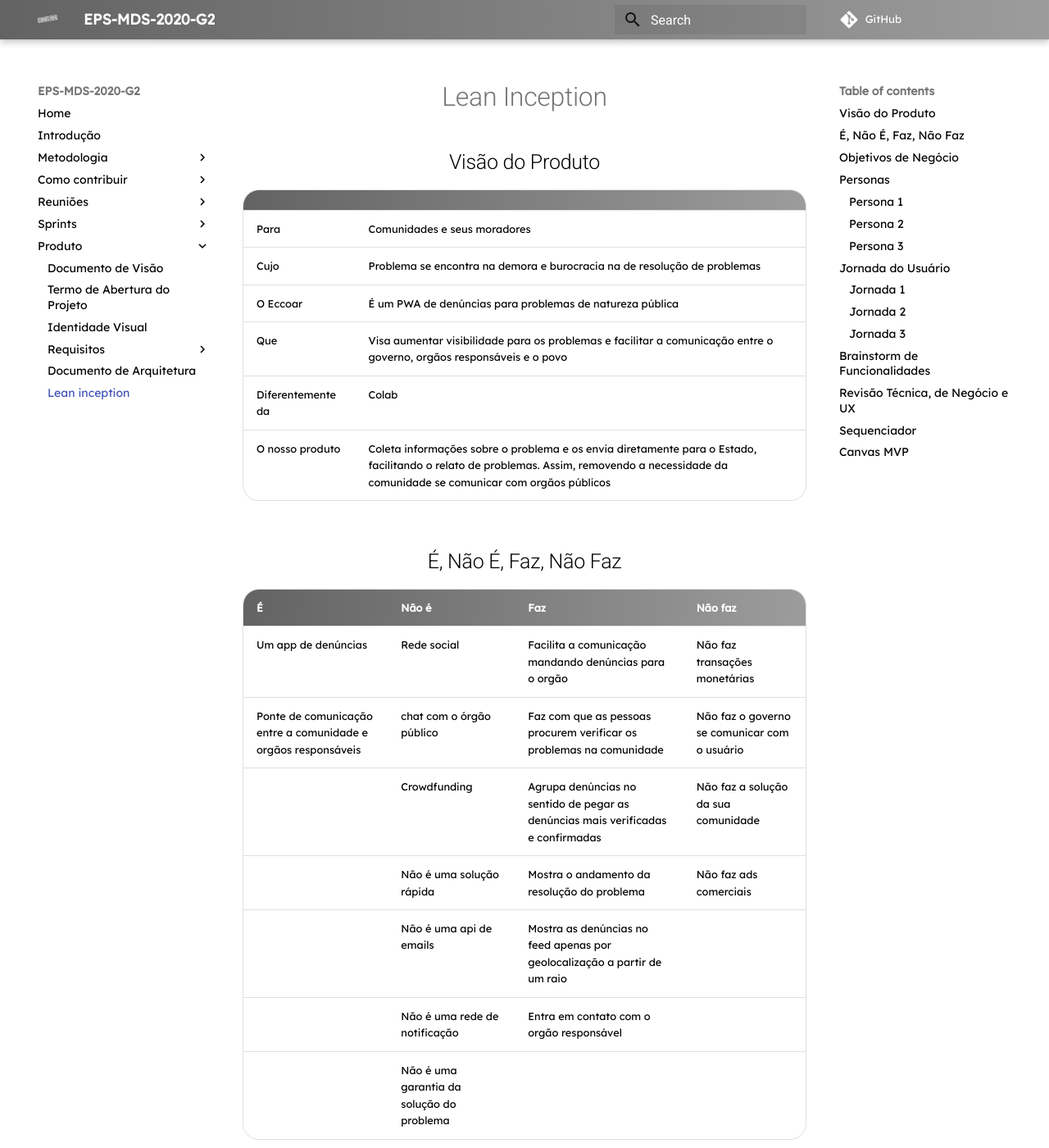
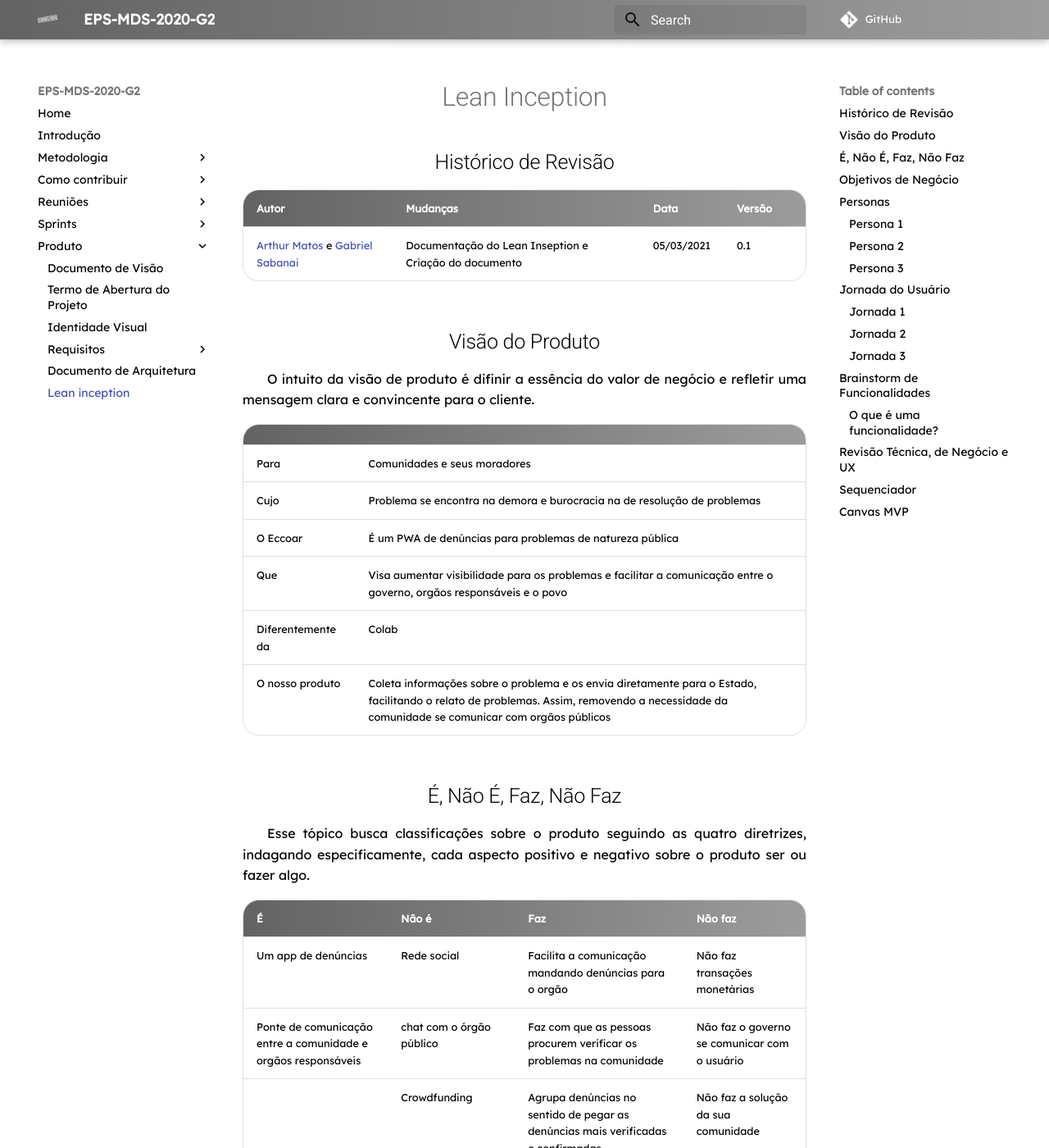
Before and after one commit to fga-eps-mds/2020.2-Eccoar, an MkDocs documentation site: the page built from docs/produto/lean-inception.md, in a window 1280 px wide and 1400 px high. Shown: the whole window at 82% size. Built offline with MkDocs 1.6.1 and Material for MkDocs 9.7.7, drawn with Linux system fonts in a browser that asks for light colours; some web fonts are replaced; comment, search, counter and statistics services are not loaded; old or Windows-style settings are respelled for this version of MkDocs; some of the changed text lies outside the part shown.

Commit message:
Adjustments based on PR's feedbacks

```diff
--- a/docs/produto/lean-inception.md
+++ b/docs/produto/lean-inception.md
@@ -1,6 +1,16 @@
 # Lean Inception
 
+## Histórico de Revisão
+
+|Autor|Mudanças|Data|Versão|
+|--|--|--|--|
+|[Arthur Matos](https://github.com/arthur-matos) e [Gabriel Sabanai](https://github.com/Sabanai104)| Documentação do Lean Inseption e Criação do documento |05/03/2021|0.1|
+
+
 ## Visão do Produto
+
+
+O intuito da visão de produto é difinir a essência do valor de negócio e refletir uma mensagem clara e convincente para o cliente.
 
 |||
 |-|-|
@@ -12,6 +22,9 @@
 |O nosso produto|Coleta informações sobre o problema e os envia diretamente para o Estado, facilitando o relato de problemas. Assim, removendo a necessidade da comunidade se comunicar com orgãos públicos|
 
 ## É, Não É, Faz, Não Faz
+
+Esse tópico busca classificações sobre o produto seguindo as quatro diretrizes, indagando especificamente, cada aspecto positivo e negativo sobre o produto ser ou fazer algo.
+
 | É | Não é | Faz | Não faz |
 |--|--|--|--|
 | Um app de denúncias | Rede social | Facilita a comunicação mandando denúncias para o orgão | Não faz transações monetárias |
@@ -25,6 +38,8 @@
 
 ## Objetivos de Negócio
 
+Este tópico é um auxílio no levantamento e esclarecimento dos objetivos do produto.
+
 | Engajar comunidade | Facilitar o relato de problemas | Buscar soluções às problemáticas | Dar visibilidade para os problemas |
 |--|--|--|--|
 | Incentivar o usuário a relatar problemas da comunidade | Reportar problemas comunitários | Mostrar os impactos de um problema na vida em comunidade para o governo | Filtrar os problemas por relevância, veracidade |
@@ -32,6 +47,8 @@
 | | Facilitar o processo de denúncias | Encaminhar denúncias para os orgãos certos | |
 
 ## Personas
+
+As personas tem o papel de criar uma representação realista de usuários, auxiliando o time a descrever funcionalidades do ponto de vista de quem vai interagir com o produto final.
 
 ### Persona 1
 | Persona | Perfil | Comportamento | Necessidades |
@@ -49,6 +66,9 @@
 | Maria | - 31 anos<br>- Mãe de 1 filho | - Principal fonte de renda da casa<br>- Funcionária do DER -DF<br>- É responsável por receber processos ligados a infraestrutura | - Saber priorizar os processos a serem resolvidor primeiro<br>- Facilitar na organização das denúncias feitas pro DER-DF<br>- Reduzir seu estresse no trabalho para não descontar no filho e marido |
 
 ## Jornada do Usuário
+
+A jornada descreve o percurso de um usuário por uma sequência de passos para alcançar um objetivo. Alguns destes passos representar diferentes pontos de contato com o produto, caracterizando a interação da posson com ele.
+
 As jornadas são referentes as numerações das respectivas personas anteriores.
 
 ### Jornada 1
@@ -61,11 +81,18 @@
 ![Jornada de usuário 3](../assets/img/produto/LeanInseption/jornada3.png)
 
 ## Brainstorm de Funcionalidades
-Os pontos elencados a seguir foram frutos de uma brainstorm coletivo da equipe.
+
+### O que é uma funcionalidade?
+
+Uma funcionalidade representa uma ação ou interação de um usuario com o produto.
+
+As funcionalidades elencadas a seguir foram frutos de uma brainstorm coletivo da equipe.
 
 ![Brainstorm de Funcionalidades](../assets/img/produto/LeanInseption/brainstorm.png)
 
 ## Revisão Técnica, de Negócio e UX
+
+Este revisão tem o objetivo de discutir como a equipe se sente em relação ao entendimento técnico, O de negócio e o de UX para cada funcionalidade.
 
 || COMO FAZER | <b>versus</b> | O QUE FAZER |
 |--|--|--|--|
@@ -75,10 +102,15 @@
 |<h1>Baixo</h1>|![BaixoxBaixo](../assets/img/produto/LeanInseption/revisao/baixoxbaixo.png)|![MedioxBaixo](../assets/img/produto/LeanInseption/revisao/medioxbaixo.png)|![AltoxBaixo](../assets/img/produto/LeanInseption/revisao/altoxbaixo.png)|
 
 ## Sequenciador
+
+O Sequenciador de funcionalidades auxilia na organização e visualização das funcionalidades e da sequência de validação incremental do produto.
+
 ||
 |--|
 |<p> ![Sequenciador](../assets/img/produto/LeanInseption/sequenciador.png) </p>|
 
 ## Canvas MVP
 
+O Canvas MVP é um quadro visual que auxilia a equipe a alinhar e definir a estratégia do MVP, a versão mais simples do produto que pode ser disponibilizada para o negócio (produto minimo) e que possa ser efetivamente utilizado e validado pelo usuário final (produto viável).
+
 ![Canvas](../assets/img/produto/LeanInseption/Canvas.png)
```
Also changed, not shown: other parts of docs/produto/lean-inception.md (+1 -1 lines), docs/assets/img/produto/LeanInseption/revisao/altoxalto.png.
